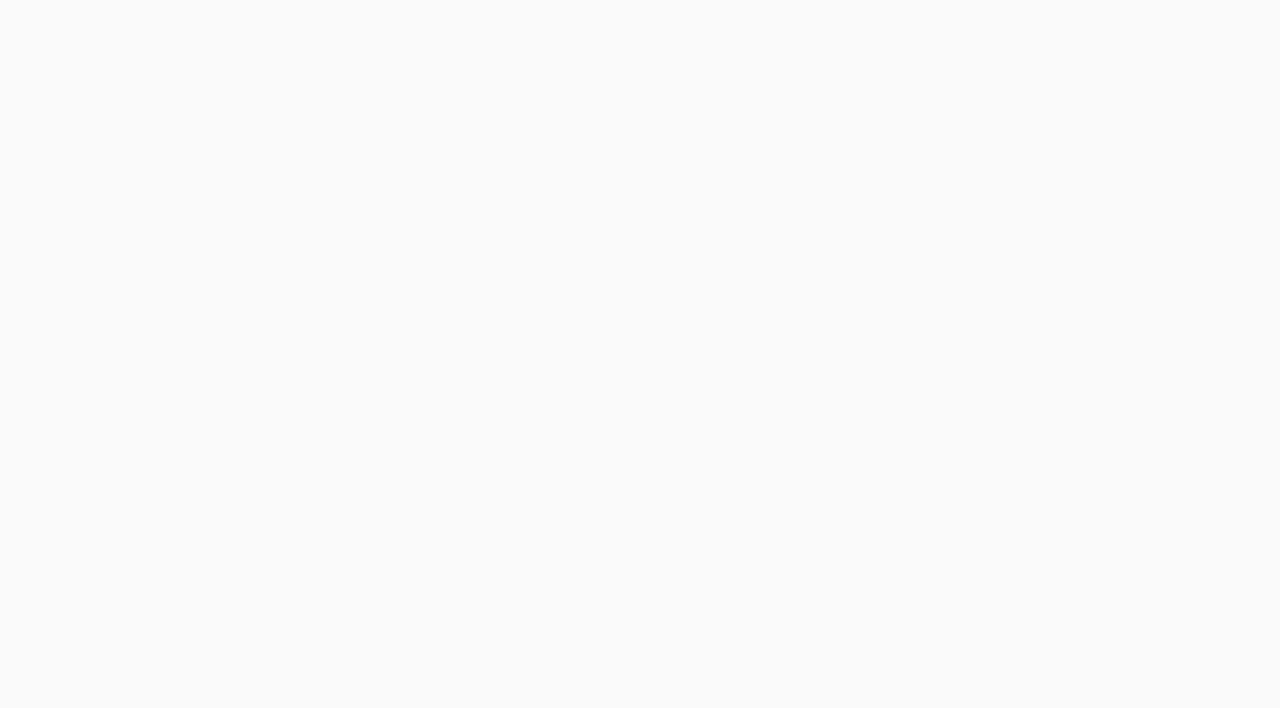
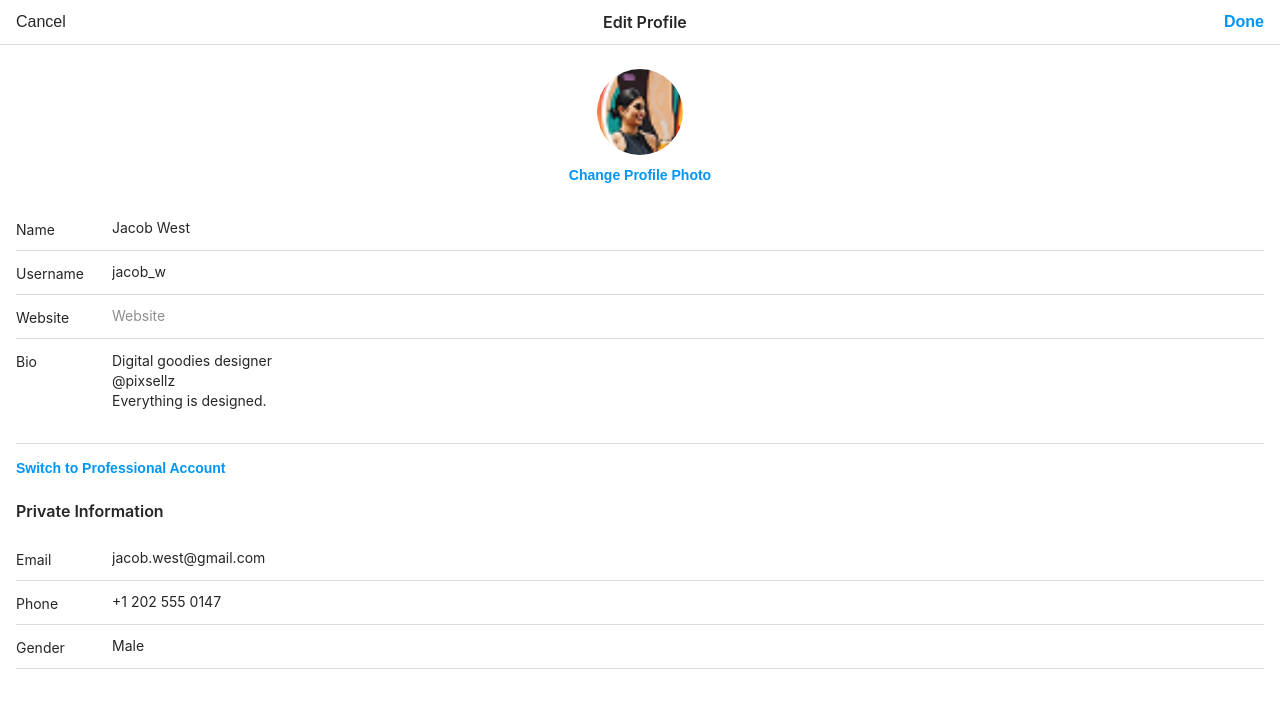
Before and after one commit to azizbek-web-dev/Instagram-Clone, a React (Create React App) app: page /profile/edit in a window 1280 px wide. Before the commit this address had no page. Shown: the top 708 px of the page. Built offline with nearby package versions, Linux system fonts and the light colour scheme; a web font is replaced by a local one.

Commit message:
Edit Profile sahifasi qo'shildi

```diff
--- a/src/App.js
+++ b/src/App.js
@@ -6,6 +6,7 @@ import Home from './pages/Home';
 import Search from './pages/Search';
 import Activity from './pages/Activity';
 import Profile from './pages/Profile';
+import EditProfile from './pages/EditProfile';
 import Live from './pages/Live';
 import MyLive from './pages/MyLive';
 
@@ -21,6 +22,7 @@ function App() {
         <Route path="/search" element={<Search />} />
         <Route path="/activity" element={<Activity />} />
         <Route path="/profile" element={<Profile />} />
+        <Route path="/profile/edit" element={<EditProfile />} />
         <Route path="/live/:username" element={<Live />} />
         <Route path="/my-live" element={<MyLive />} />
       </Routes>
--- /dev/null
+++ b/src/pages/EditProfile.css
@@ -0,0 +1,123 @@
+.edit-profile-container {
+  min-height: 100vh;
+  background-color: #ffffff;
+}
+
+.edit-profile-header {
+  display: flex;
+  align-items: center;
+  justify-content: space-between;
+  padding: 12px 16px;
+  border-bottom: 1px solid #dbdbdb;
+}
+
+.header-btn {
+  background: none;
+  border: none;
+  font-size: 16px;
+  cursor: pointer;
+}
+
+.header-btn.cancel {
+  color: #262626;
+}
+
+.header-btn.done {
+  color: #0095f6;
+  font-weight: 600;
+}
+
+.edit-profile-title {
+  font-size: 16px;
+  font-weight: 600;
+  color: #262626;
+  margin: 0;
+}
+
+.edit-profile-content {
+  padding: 24px 16px;
+}
+
+.profile-photo-section {
+  display: flex;
+  flex-direction: column;
+  align-items: center;
+  margin-bottom: 24px;
+}
+
+.edit-profile-avatar {
+  width: 86px;
+  height: 86px;
+  border-radius: 50%;
+  object-fit: cover;
+  margin-bottom: 12px;
+}
+
+.change-photo-btn {
+  background: none;
+  border: none;
+  color: #0095f6;
+  font-size: 14px;
+  font-weight: 600;
+  cursor: pointer;
+}
+
+.edit-form-section {
+  margin-bottom: 24px;
+}
+
+.edit-field {
+  display: flex;
+  align-items: flex-start;
+  padding: 12px 0;
+  border-bottom: 1px solid #dbdbdb;
+  gap: 16px;
+}
+
+.edit-field label {
+  min-width: 80px;
+  font-size: 14px;
+  color: #262626;
+  padding-top: 2px;
+}
+
+.edit-field input,
+.edit-field textarea {
+  flex: 1;
+  border: none;
+  font-size: 14px;
+  color: #262626;
+  outline: none;
+  background: none;
+  font-family: inherit;
+}
+
+.edit-field textarea {
+  resize: none;
+  line-height: 20px;
+}
+
+.edit-field input::placeholder {
+  color: #8e8e8e;
+}
+
+.link-btn {
+  background: none;
+  border: none;
+  color: #0095f6;
+  font-size: 14px;
+  font-weight: 600;
+  cursor: pointer;
+  padding: 16px 0 0;
+}
+
+.private-section {
+  margin-top: 24px;
+}
+
+.section-title {
+  font-size: 16px;
+  font-weight: 600;
+  color: #262626;
+  margin: 0 0 16px;
+}
--- /dev/null
+++ b/src/pages/EditProfile.jsx
@@ -0,0 +1,121 @@
+import { useState } from 'react';
+import { useNavigate } from 'react-router-dom';
+import './EditProfile.css';
+
+function EditProfile() {
+  const navigate = useNavigate();
+  const [formData, setFormData] = useState({
+    name: 'Jacob West',
+    username: 'jacob_w',
+    website: '',
+    bio: 'Digital goodies designer\n@pixsellz\nEverything is designed.',
+    email: 'jacob.west@gmail.com',
+    phone: '+1 202 555 0147',
+    gender: 'Male'
+  });
+
+  const handleChange = (e) => {
+    const { name, value } = e.target;
+    setFormData({ ...formData, [name]: value });
+  };
+
+  const handleSubmit = (e) => {
+    e.preventDefault();
+    navigate('/profile');
+  };
+
+  return (
+    <div className="edit-profile-container">
+      <div className="edit-profile-header">
+        <button className="header-btn cancel" onClick={() => navigate(-1)}>
+          Cancel
+        </button>
+        <h1 className="edit-profile-title">Edit Profile</h1>
+        <button className="header-btn done" onClick={handleSubmit}>
+          Done
+        </button>
+      </div>
+
+      <div className="edit-profile-content">
+        <div className="profile-photo-section">
+          <img src="/images/profile-image1.png" alt="profile" className="edit-profile-avatar" />
+          <button className="change-photo-btn">Change Profile Photo</button>
+        </div>
+
+        <div className="edit-form-section">
+          <div className="edit-field">
+            <label>Name</label>
+            <input
+              type="text"
+              name="name"
+              value={formData.name}
+              onChange={handleChange}
+            />
+          </div>
+          <div className="edit-field">
+            <label>Username</label>
+            <input
+              type="text"
+              name="username"
+              value={formData.username}
+              onChange={handleChange}
+            />
+          </div>
+          <div className="edit-field">
+            <label>Website</label>
+            <input
+              type="text"
+              name="website"
+              placeholder="Website"
+              value={formData.website}
+              onChange={handleChange}
+            />
+          </div>
+          <div className="edit-field">
+            <label>Bio</label>
+            <textarea
+              name="bio"
+              value={formData.bio}
+              onChange={handleChange}
+              rows={4}
+            />
+          </div>
+          <button className="link-btn">Switch to Professional Account</button>
+        </div>
+
+        <div className="private-section">
+          <h3 className="section-title">Private Information</h3>
+          <div className="edit-field">
+            <label>Email</label>
+            <input
+              type="email"
+              name="email"
+              value={formData.email}
+              onChange={handleChange}
+            />
+          </div>
+          <div className="edit-field">
+            <label>Phone</label>
+            <input
+              type="tel"
+              name="phone"
+              value={formData.phone}
+              onChange={handleChange}
+            />
+          </div>
+          <div className="edit-field">
+            <label>Gender</label>
+            <input
+              type="text"
+              name="gender"
+              value={formData.gender}
+              onChange={handleChange}
+            />
+          </div>
+        </div>
+      </div>
+    </div>
+  );
+}
+
+export default EditProfile;
--- a/src/pages/Profile.css
+++ b/src/pages/Profile.css
@@ -121,6 +121,7 @@
 }
 
 .edit-profile-btn {
+  display: block;
   width: 100%;
   padding: 8px 16px;
   border: 1px solid #dbdbdb;
@@ -130,6 +131,8 @@
   font-weight: 600;
   color: #262626;
   cursor: pointer;
+  text-align: center;
+  text-decoration: none;
 }
 
 .profile-highlights {
--- a/src/pages/Profile.jsx
+++ b/src/pages/Profile.jsx
@@ -1,4 +1,5 @@
 import { useState } from 'react';
+import { Link } from 'react-router-dom';
 import BottomNavbar from '../components/BottomNavbar';
 import { HiOutlineLockClosed } from 'react-icons/hi';
 import { MdOutlineKeyboardArrowDown, MdOutlineMenu } from 'react-icons/md';
@@ -57,7 +58,7 @@ function Profile() {
             <span className="bio-link">@pixsellz</span><br />
             Everything is designed.
           </p>
-          <button className="edit-profile-btn">Edit Profile</button>
+          <Link to="/profile/edit" className="edit-profile-btn">Edit Profile</Link>
         </div>
 
         <div className="profile-highlights">
```
